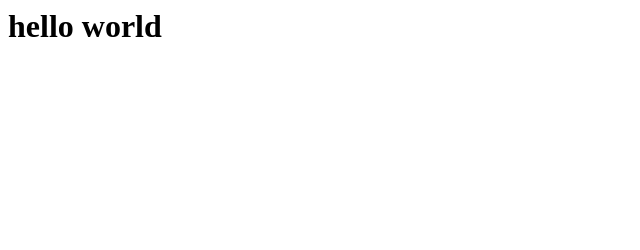
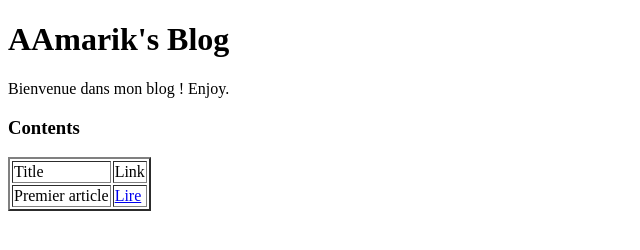
Before and after one commit to AAmarik/AAmarik.github.io, a plain HTML site: page index.html in a window 1280 px wide. Shown: the whole page, without its empty margins (0-640 px from the left). Drawn offline with Linux system fonts and the light colour scheme.

Commit message:
premier article

```diff
--- a/index.html
+++ b/index.html
@@ -1,5 +1,36 @@
-<html>
-    <body>
-        <h1>hello world</h1>
-    </body>
+<!DOCTYPE html>
+<html lang="fr">
+<head>
+<meta charset="UTF-8">
+<title>AAmarik's Blog</title>
+</head>
+<body>
+<header>
+<h1>AAmarik's Blog</h1>
+</header>
+
+
+
+<p> Bienvenue dans mon blog ! Enjoy.</p>
+
+<h3>Contents</h3>
+<table border="2px">
+<thead>
+<tr>
+<td> Title </td>
+<td> Link </td>
+</tr>
+</thead>
+
+
+<tr>
+<td> Premier article</td>
+<td> <a href="first.html"> Lire </a></td>
+</tr>
+
+</table>
+
+
+
+</body>
 </html>
```
Also changed, not shown: first.html (added, +21 -0 lines).
